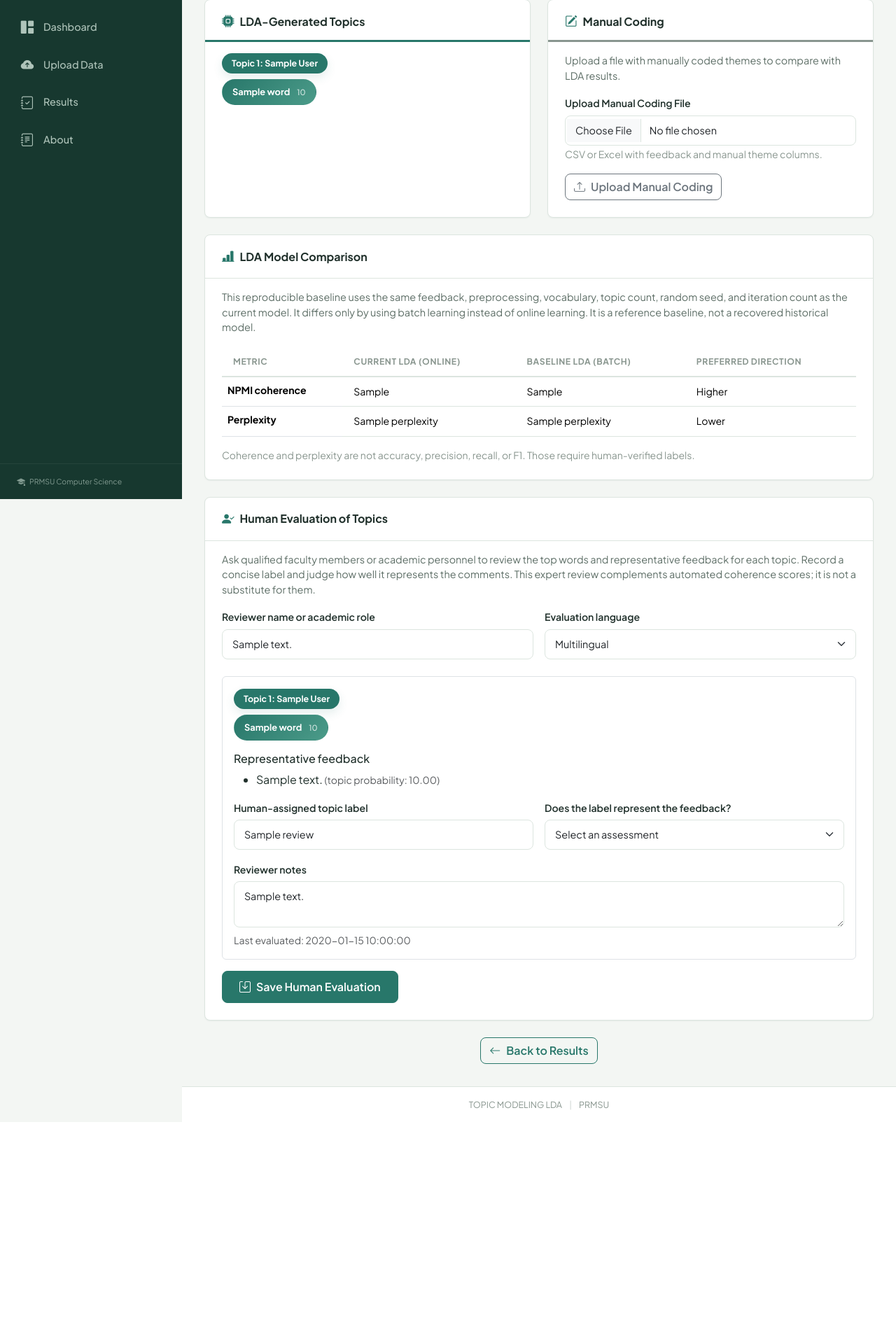
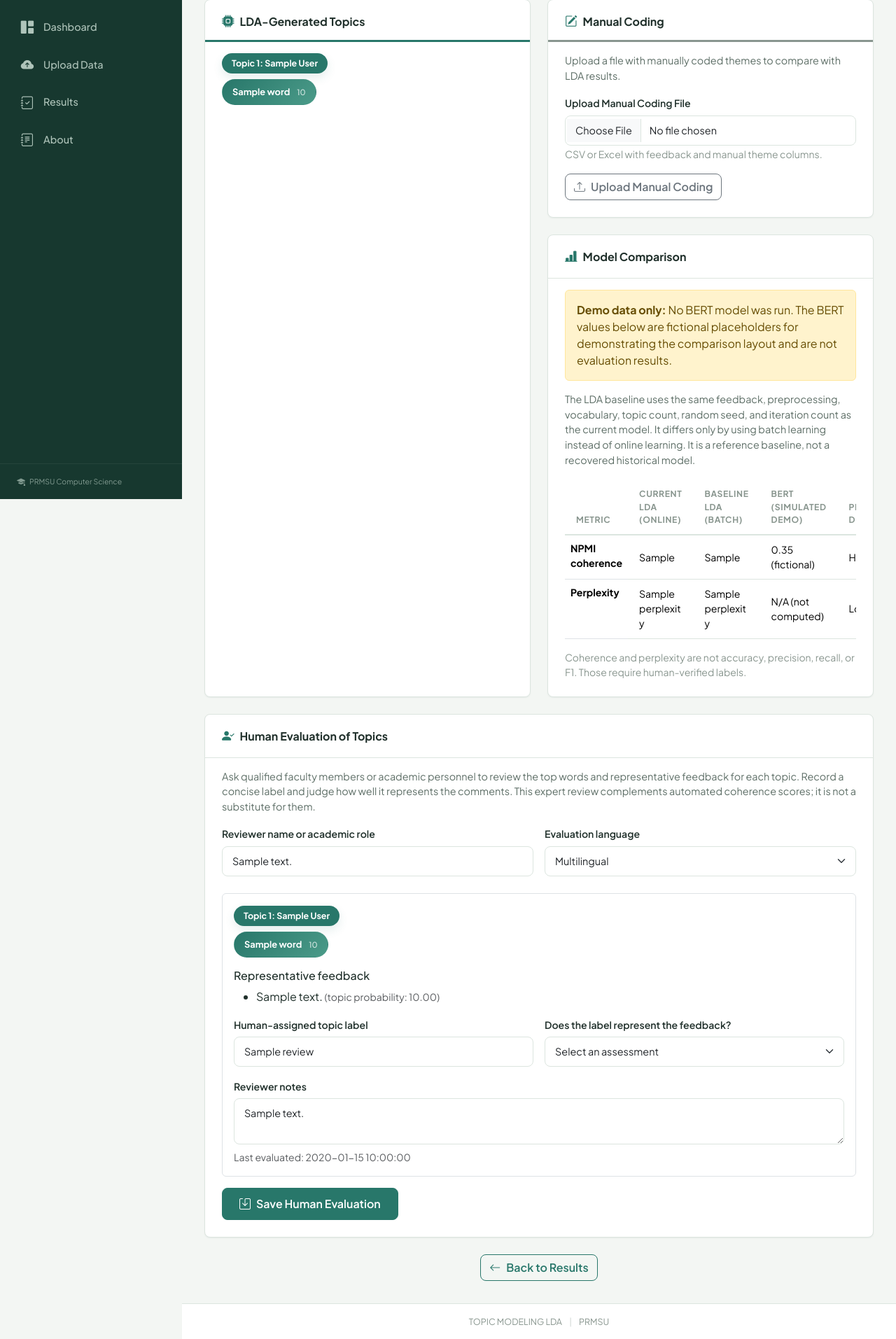
Before and after one commit to James1203-bogart/LDA, a Flask app: template templates/compare.html in a window 1280 px wide. Shown: the part 87-2000 px from the top of the page at 70% size. Before the commit the page ends 1672 px from the top, so only its background shows below. Run offline with Flask 3, Linux system fonts and the light colour scheme; the template is opened without the code that fills it: most values are stand-ins (such as "Sample title", 1, 10 or a date in 2020).

Commit message:
23:07 changes

```diff
--- a/templates/compare.html
+++ b/templates/compare.html
@@ -39,7 +39,7 @@
 
     <!-- Manual Upload -->
     <div class="col-md-6" data-aos="fade-up" data-aos-delay="50">
-        <div class="glass-card h-100">
+        <div class="glass-card">
             <div class="glass-card-header" style="padding-bottom:16px;border-bottom:3px solid var(--c-text-muted)">
                 <h3 class="glass-card-title"><i class="bi bi-pencil-square"></i> <span data-i18n="manual_coding">Manual Coding</span></h3>
             </div>
@@ -71,23 +71,24 @@
                 {% endif %}
             </div>
         </div>
-    </div>
-</div>
 
         <section class="mt-4" aria-labelledby="model-comparison-title">
             <div class="glass-card">
                 <div class="glass-card-header">
                     <h3 class="glass-card-title" id="model-comparison-title">
-                <i class="bi bi-bar-chart-line-fill"></i> LDA Model Comparison
+                        <i class="bi bi-bar-chart-line-fill"></i> Model Comparison
                     </h3>
                 </div>
                 <div class="glass-card-body">
+                    <div class="alert alert-warning" role="note">
+                        <strong>Demo data only:</strong> No BERT model was run. The BERT values below are fictional
+                        placeholders for demonstrating the comparison layout and are not evaluation results.
+                    </div>
                     <p style="color:var(--c-text-secondary);font-size:.9rem">
-                This reproducible baseline uses the same feedback, preprocessing, vocabulary, topic count,
+                        The LDA baseline uses the same feedback, preprocessing, vocabulary, topic count,
                         random seed, and iteration count as the current model. It differs only by using batch
                         learning instead of online learning. It is a reference baseline, not a recovered historical model.
                     </p>
-            {% if model_comparison %}
                     <div class="table-responsive">
                         <table class="table table-hover mb-0">
                             <thead>
@@ -95,34 +96,36 @@
                                     <th>Metric</th>
                                     <th>Current LDA (online)</th>
                                     <th>Baseline LDA (batch)</th>
+                                    <th>BERT (simulated demo)</th>
                                     <th>Preferred direction</th>
                                 </tr>
                             </thead>
                             <tbody>
                                 <tr>
                                     <th scope="row">NPMI coherence</th>
-                            <td>{{ model_comparison.current.coherence_c_v if model_comparison.current.coherence_c_v is defined else 'N/A' }}</td>
-                            <td>{{ model_comparison.baseline.coherence_c_v if model_comparison.baseline.coherence_c_v is defined else 'N/A' }}</td>
+                                    <td>{{ model_comparison.current.coherence_c_v if model_comparison and model_comparison.current.coherence_c_v is defined else 'N/A' }}</td>
+                                    <td>{{ model_comparison.baseline.coherence_c_v if model_comparison and model_comparison.baseline.coherence_c_v is defined else 'N/A' }}</td>
+                                    <td>0.35 (fictional)</td>
                                     <td>Higher</td>
                                 </tr>
                                 <tr>
                                     <th scope="row">Perplexity</th>
-                            <td>{{ model_comparison.current.perplexity if model_comparison.current.perplexity is defined else 'N/A' }}</td>
-                            <td>{{ model_comparison.baseline.perplexity if model_comparison.baseline.perplexity is defined else 'N/A' }}</td>
+                                    <td>{{ model_comparison.current.perplexity if model_comparison and model_comparison.current.perplexity is defined else 'N/A' }}</td>
+                                    <td>{{ model_comparison.baseline.perplexity if model_comparison and model_comparison.baseline.perplexity is defined else 'N/A' }}</td>
+                                    <td>N/A (not computed)</td>
                                     <td>Lower</td>
                                 </tr>
                             </tbody>
                         </table>
                     </div>
-            {% else %}
-            <p class="mb-0">A baseline comparison is unavailable because the saved analysis does not contain the processed feedback used to train the current model.</p>
-            {% endif %}
                     <small class="d-block mt-3" style="color:var(--c-text-muted)">
                         Coherence and perplexity are not accuracy, precision, recall, or F1. Those require human-verified labels.
                     </small>
                 </div>
             </div>
         </section>
+    </div>
+</div>
 
 <section class="mt-4" aria-labelledby="human-evaluation-title">
     <div class="glass-card">
```
Also changed, not shown: tests/test_human_evaluation.py (+4 -0 lines). Lines whose indentation alone changed are shown as unchanged.
